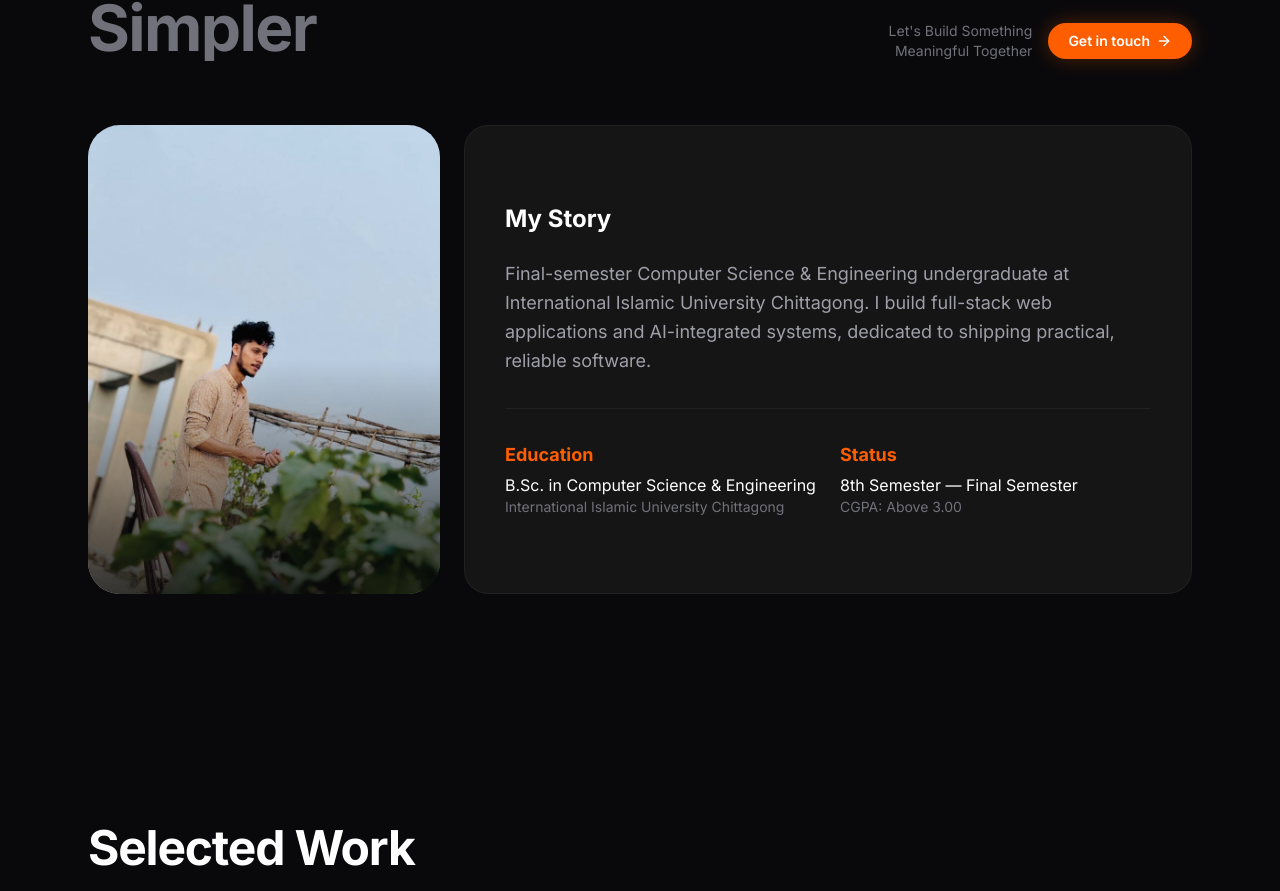
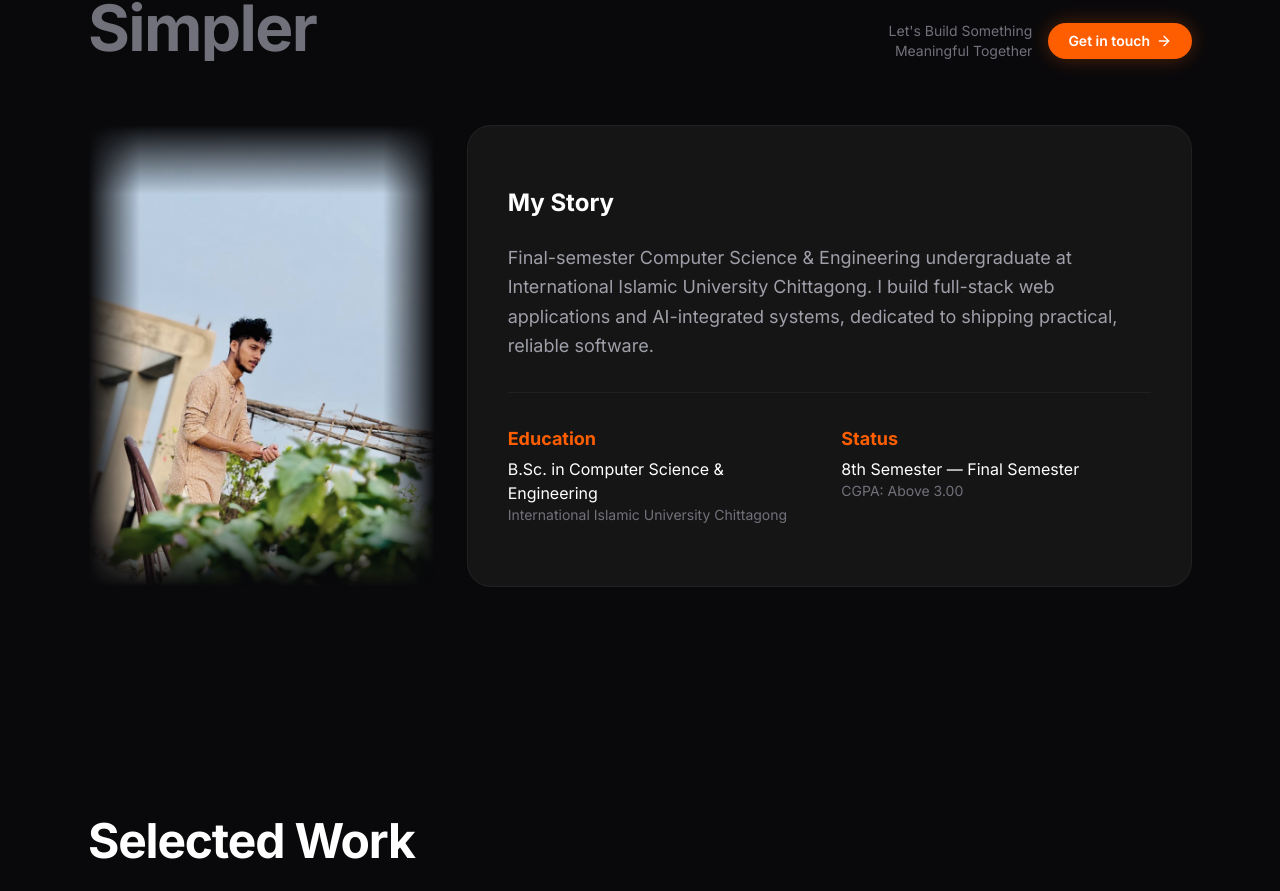
Before and after one commit to sakibmohammad9994-design/My_Portfolio, a React (Vite) app: page / in a window 1280 px wide. Shown: the part 1239-2130 px from the top of the page. Built offline with nearby package versions, Linux system fonts and the light colour scheme; a web font is replaced by a local one.

Commit message:
fix: apply the same composite linear edge fading mask to the About section photo

```diff
--- a/src/components/sections/AboutSection.tsx
+++ b/src/components/sections/AboutSection.tsx
@@ -81,22 +81,28 @@ const AboutSection = () => {
       </div>
 
       {/* Grid of Images / Bio info */}
-      <div className="grid grid-cols-1 md:grid-cols-3 gap-6">
+      <div className="grid grid-cols-1 md:grid-cols-3 gap-8">
 
-        {/* Main Photo Card (Tall) */}
+        {/* Main Photo (Floating with Soft Edges instead of a box) */}
         <motion.div
-          initial={{ opacity: 0, y: shouldReduceMotion ? 0 : 40 }}
-          whileInView={{ opacity: 1, y: 0 }}
+          initial={{ opacity: 0, y: shouldReduceMotion ? 0 : 40, filter: "blur(10px)" }}
+          whileInView={{ opacity: 1, y: 0, filter: "blur(0px)" }}
           viewport={{ once: true }}
           transition={{ duration: 1.2, delay: 0.2, ease: customEase }}
-          className="md:col-span-1 rounded-[32px] overflow-hidden aspect-[3/4] relative group"
+          className="md:col-span-1 aspect-[3/4] relative group flex items-center justify-center"
         >
           <img
             src="/sakib-outdoors-1.png"
             alt="Sakib outdoors"
             className="w-full h-full object-cover grayscale-[30%] group-hover:grayscale-0 transition-all duration-700 group-hover:scale-105"
+            style={{
+              /* Applies the exact same composite linear mask trick as the hero section to remove the box edges */
+              maskImage: 'linear-gradient(to right, transparent 0%, black 15%, black 85%, transparent 100%), linear-gradient(to bottom, transparent 0%, black 15%, black 85%, transparent 100%)',
+              WebkitMaskImage: 'linear-gradient(to right, transparent 0%, black 15%, black 85%, transparent 100%), linear-gradient(to bottom, transparent 0%, black 15%, black 85%, transparent 100%)',
+              WebkitMaskComposite: 'source-in',
+              maskComposite: 'intersect'
+            }}
           />
-          <div className="absolute inset-0 bg-gradient-to-t from-[#0a0a0a] via-transparent to-transparent opacity-80"></div>
         </motion.div>
 
         {/* Bio Text Card */}
```
